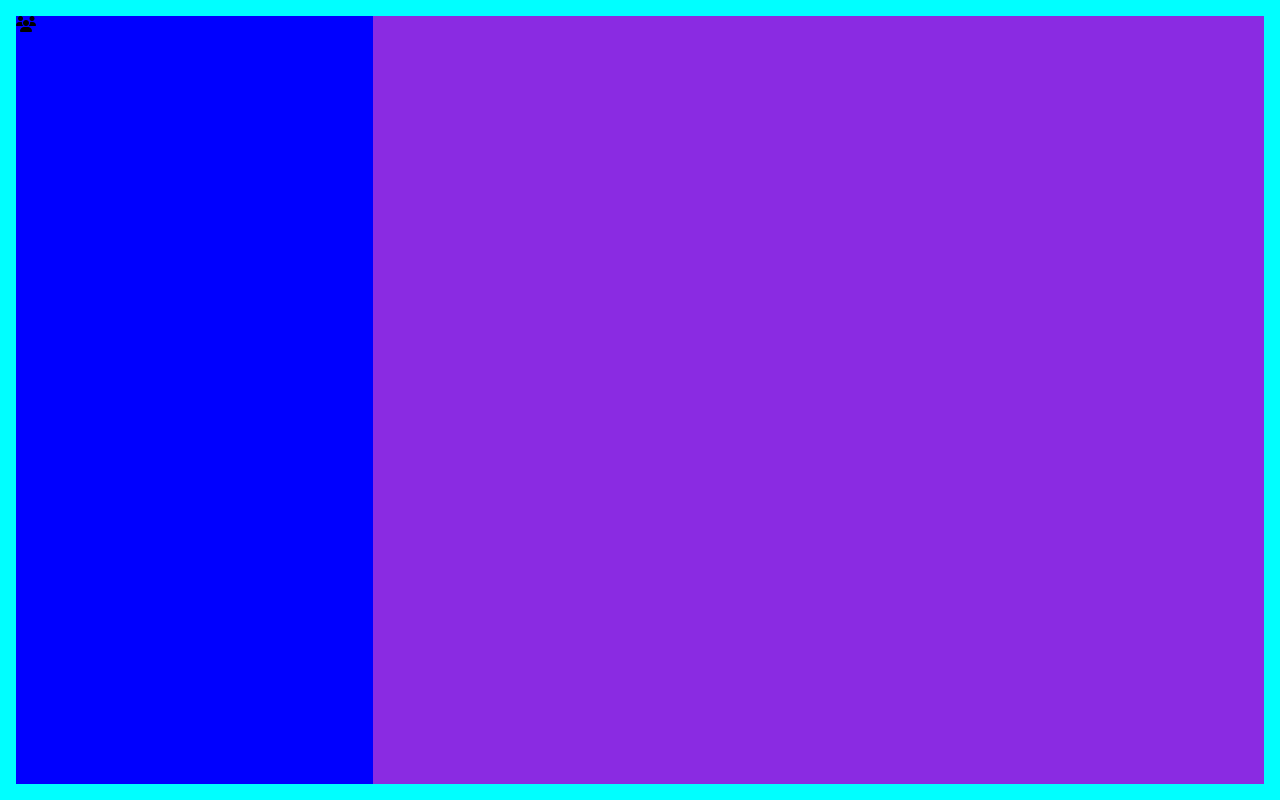
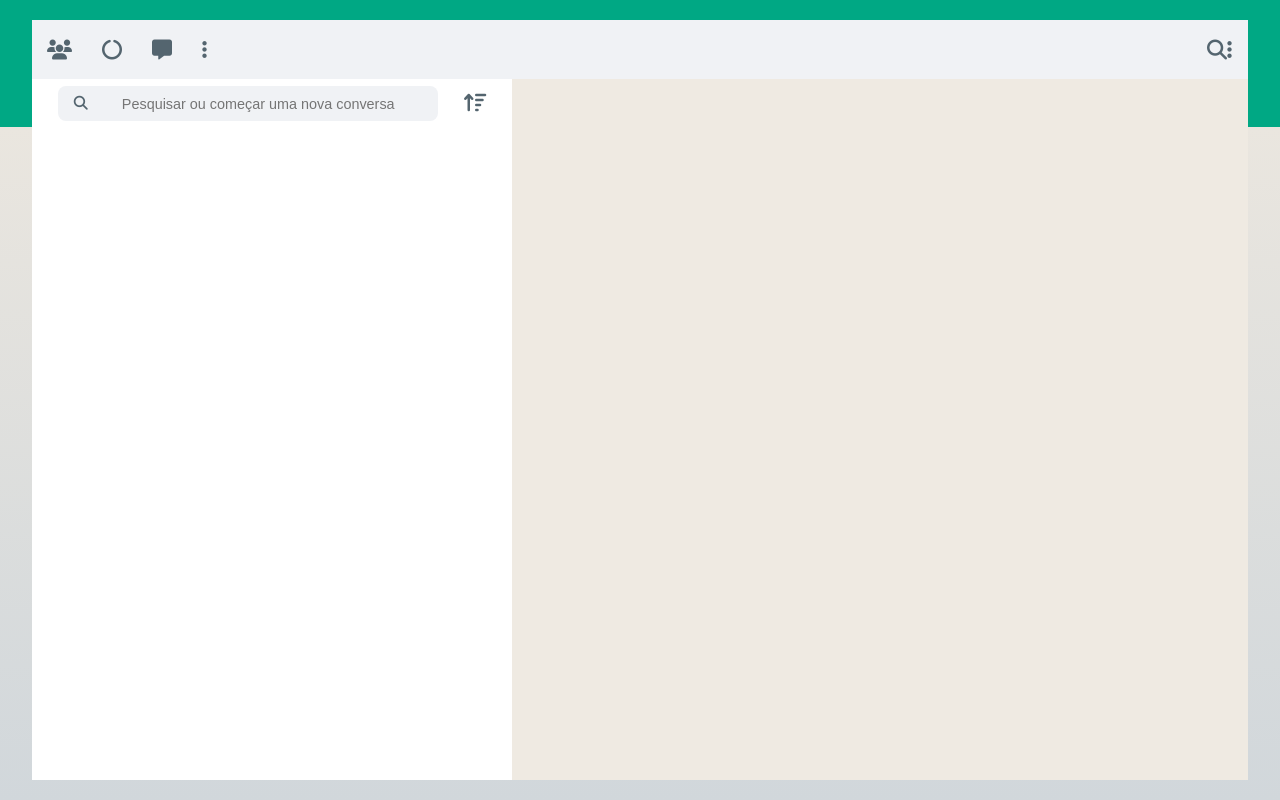
Before and after one commit to vickr-g/whatsapp-att, a plain HTML site: page index.html in a window 1280 px wide. Drawn offline with Linux system fonts and the light colour scheme.

Commit message:
falta arrumar umas coisas e começar o json

```diff
--- a/index.html
+++ b/index.html
@@ -1,5 +1,6 @@
 <!DOCTYPE html>
 <html lang="pt-BR">
+
 <head>
     <meta charset="UTF-8">
     <meta http-equiv="X-UA-Compatible" content="IE=edge">
@@ -10,16 +11,39 @@
     <link rel="stylesheet" href="font-awesome/css/font-awesome.min.css">
     <title>Whatsapp Fake</title>
 </head>
+
 <body>
     <div class="container">
-        <div class="container__contatos">
-            <div class="barra">
-                <i class="fas fa-users"></i>
+        <div class="container-esquerdo">
+            <div class="header-esquerdo">
+                <ul class="nav-perfil">
+                    <i class="fa-solid fa-users"></i>
+                    <i class="fas fa-circle-notch"></i>
+                    <i class="fa-solid fa-message"></i>
+                    <i class="fa-solid fa-ellipsis-vertical"></i>
+                </ul>
+            </div>
+            <div class="barra-de-pesquisa">
+                <div class="pesquisa">
+                    <i class="fa-solid fa-magnifying-glass"></i>
+                    <input type="text" placeholder="Pesquisar ou começar uma nova conversa" class="caixa-de-pesquisa">
+                </div>
+                <div class="filtro-de-conversas">
+                    <i class="fas fa-sort-amount-up"></i>
+                </div>
+            </div>
+            <ul class="container-mensagens" id="container">
+            </ul>
+        </div>
+        <div class="container-direito">
+            <div class="header-direito">
+                <ul class="nav-perfil-direito">
+                    <i class="fa-solid fa-magnifying-glass"></i>
+                    <i class="fa-solid fa-ellipsis-vertical"></i>
+                </ul>
             </div>
         </div>
+    </div>
+</body>
 
-        <div class="container__mensagens"></div>
-    </div>
-
-</body>
 </html>
--- a/style.css
+++ b/style.css
@@ -3,19 +3,124 @@
     padding: 0;
     box-sizing: border-box;
 }
+body{
+    display: flex;
+    justify-content: center;
+    align-items: center;
+    height: 100vh;
+    background: linear-gradient(#00a884 0%, #00a884 127px, #eae6df 127px, #d1d7db 100%);
+}
 .container{
-    background-color: aqua;
-    padding: 16px;
+    display: grid;
+    width: 95vw;
+    height: 95vh;
+    background-color: #ffffff;
+    grid-template-areas:
+    "container-esquerdo container-direito";
+    grid-template-columns: 480px 1fr;
+}
+.container-esquerdo{
+    grid-area: container-esquerdo;
+    background-color: #ffffff;
+}
+.container-direito{
+    grid-area: container-direito;
+    background-color: #efeae2;
+}
+.header-esquerdo{
     display: flex;
-    flex-direction: row;
-    width: auto;
-    height: 100vh;
+    width: 100%;
+    height: 59px;
+    background-color: #F0F2F5;
+    justify-content: space-between;
+    align-items: center;
 }
-.container__contatos{
-    background-color: blue;
-    width: 40%;
+.nav-perfil{
+    display: flex;
+    width: 190px;
+    justify-content: space-around;
+    margin-right: 16px;
 }
-.container__mensagens{
-    background-color: blueviolet;
+.nav-perfil i{
+    display: flex;
+    font-size: 20px;
+    color: #54656f;
+    cursor: pointer;
+}
+.barra-de-pesquisa{
+    display: flex;
     width: 100%;
+    height: 49px;
+    align-items: center;
+    justify-content: space-evenly;
 }
+.caixa-de-pesquisa{
+    width: 380px;
+    border: none;
+    outline: 0;
+    background-color: #F0F2F5;
+    height: 35px;
+    border-radius: 8px;
+    font-size: .9rem;
+    padding-left: 64px;
+    text-overflow: ellipsis;
+}
+.pesquisa i{
+    position: absolute;
+    color: #54656f;
+    font-size: 14px;
+    margin-top: 10px;
+    margin-left: 16px;
+    cursor: pointer;
+}
+.filtro-de-conversas i{
+    font-size: 20px;
+    color: #54656f;
+    cursor: pointer;
+}
+.container-mensagens{
+    display: flex;
+    flex-direction: column;
+    font-family: Arial, Helvetica, sans-serif;
+}
+.container-conversas{
+    display: flex;
+    padding: 14px;
+}
+.container-info{
+    display: flex;
+    width: 100%;
+    justify-content: space-between;
+    border-bottom: 1px solid #d1d7db;
+    padding-bottom: 8px;
+}
+.container-perfil{
+    display: flex;
+    flex-direction: column;
+    gap: 8px;
+    padding-left: 8px;
+}
+.info-conversa{
+    color: #3B4A54;
+    font-size: 14px;
+}
+.header-direito{
+    display: flex;
+    width: 100%;
+    height: 59px;
+    background-color: #F0F2F5;
+    justify-content: flex-end;
+    align-items: center;
+}
+.nav-perfil-direito{
+    display: flex;
+    justify-content: space-around;
+    margin-right: 16px;
+}
+.nav-perfil-direito i{
+    display: flex;
+    gap: 50px;
+    font-size: 20px;
+    color: #54656f;
+    cursor: pointer;
+}
```
